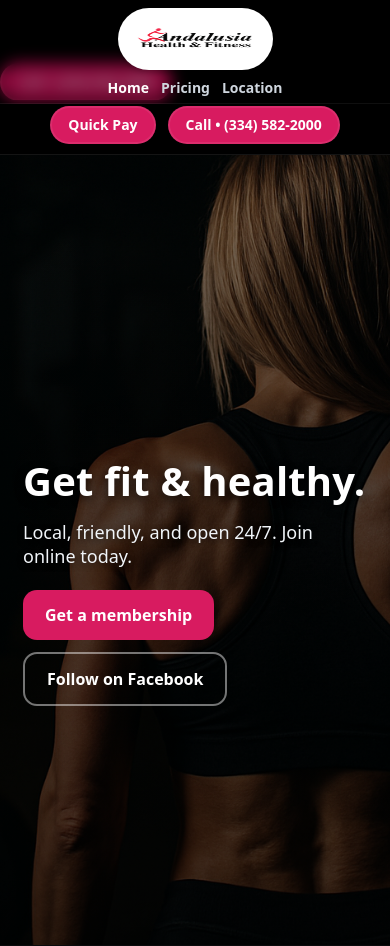
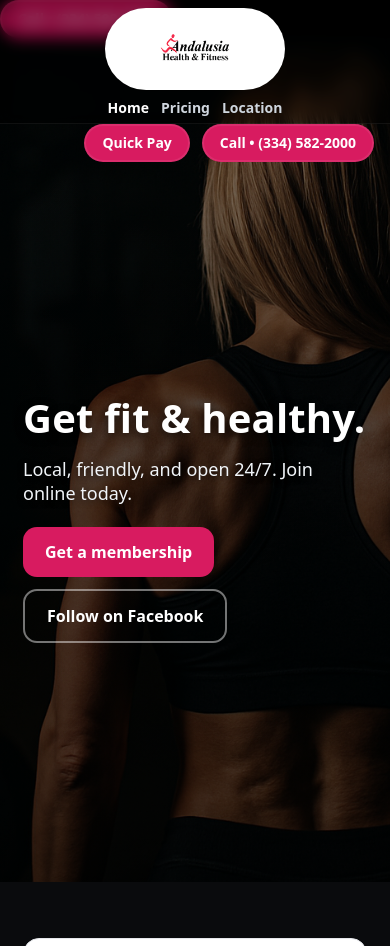
Before and after one commit to BackTraceWeb/Andalusia-Health-and-Fitness, a PHP site: page / in a window 390 px wide. Shown: the top 946 px of the page. Run offline with PHP 8.4, Linux system fonts and the light colour scheme.

Commit message:
Refactor brand pill styles for improved layout and readability; overlay CTA pills on hero section

```diff
--- a/styles.css
+++ b/styles.css
@@ -43,18 +43,38 @@ img{ max-width:250%; display:inline-block }
   height:72px;
   gap:16px;
 }
-
 /* Logo pill */
 .brand-pill{
   display:inline-flex; align-items:center; justify-content:center;
-  padding:0.5px 0.5px; background:#fff;
-  border:0.5px solid rgba(255,255,255,.08);
+  padding:4px 20px; background:#fff;
+  border:1px solid rgba(255,255,255,.08);
   border-radius:1500px; box-shadow:0 2px 6px rgba(0,0,0,.18);
-  width: 155px;; white-space:nowrap; line-height:0;
+  width: 180px; /* reduced pill width */
+  min-height: 56px; /* reduced pill height */
+  white-space:nowrap; line-height:0;
   transition:transform .2s ease, box-shadow .2s ease;
+  overflow: hidden; /* prevent text from overflowing */
 }
-.brand-pill:hover{ transform:translateY(-2px) scale(1.02); box-shadow:0 4px 14px rgba(0,0,0,.25) }
-.brand-pill img{ height: 50px; width: 120px;; display:inline-block }
+
+.brand-pill span, .brand-pill .logo-text {
+  font-size: 24px; /* increased font size */
+  font-weight: 800;
+  color: #d81b60;
+  letter-spacing: 0.5px;
+  margin-left: 10px;
+  line-height: 1;
+  flex: 1;
+  text-align: center;
+  display: flex;
+  align-items: center;
+  justify-content: center;
+  max-width: none; /* prevent overflow */
+  white-space: nowrap;
+  overflow: hidden;
+  text-overflow: ellipsis;
+}
+
+.brand-pill:hover{ transform:translateY(-2px) scale(1.04); box-shadow:0 4px 14px rgba(0,0,0,.25) }
 
 /* Nav */
 .mainnav{
@@ -191,7 +211,7 @@ img{ max-width:250%; display:inline-block }
 
   /* Logo pill: centered & larger for readability */
   .brand-pill{ margin:0 auto; padding:4px 12px }
-  .brand-pill img{ height:52px; }
+  .brand-pill img{ height:72px; } /* Increased from 52px to 72px */
 
   /* Nav: centered and wrapping */
   .mainnav{ justify-content:center; gap:12px; flex-wrap:wrap; }
@@ -224,3 +244,41 @@ img{ max-width:250%; display:inline-block }
   }
   .ctabar .shell{ padding-top: 6px; padding-bottom: 10px; }
 }
+
+/* ===== Overlay the CTA pills on top of the hero (no black bar) ===== */
+
+/* Remove bar background/border and layer above hero */
+.ctabar{
+  position: absolute;
+  top: calc(var(--topbar-h) + 18px); /* nudge below header */
+  left: 0; right: 0;
+  background: transparent;
+  border-bottom: none;
+  z-index: 55; /* ensure pills overlay topbar */
+  margin-top: 0;
+  margin-bottom: 0;
+  pointer-events: none; /* allow clicks to pass through except pills */
+}
+.ctabar .shell{
+  justify-content: flex-end;
+  pointer-events: auto; /* pills remain clickable */
+}
+
+/* ===== Overlay the CTA pills on top of the hero (no black bar) ===== */
+
+/* Remove bar background/border and layer above hero */
+.ctabar{
+  position: absolute;
+  top: calc(var(--topbar-h) + 18px); /* nudge below header */
+  left: 0; right: 0;
+  background: transparent;
+  border-bottom: none;
+  z-index: 55; /* ensure pills overlay topbar */
+  margin-top: 0;
+  margin-bottom: 0;
+  pointer-events: none; /* allow clicks to pass through except pills */
+}
+.ctabar .shell{
+  justify-content: flex-end;
+  pointer-events: auto; /* pills remain clickable */
+}
```
